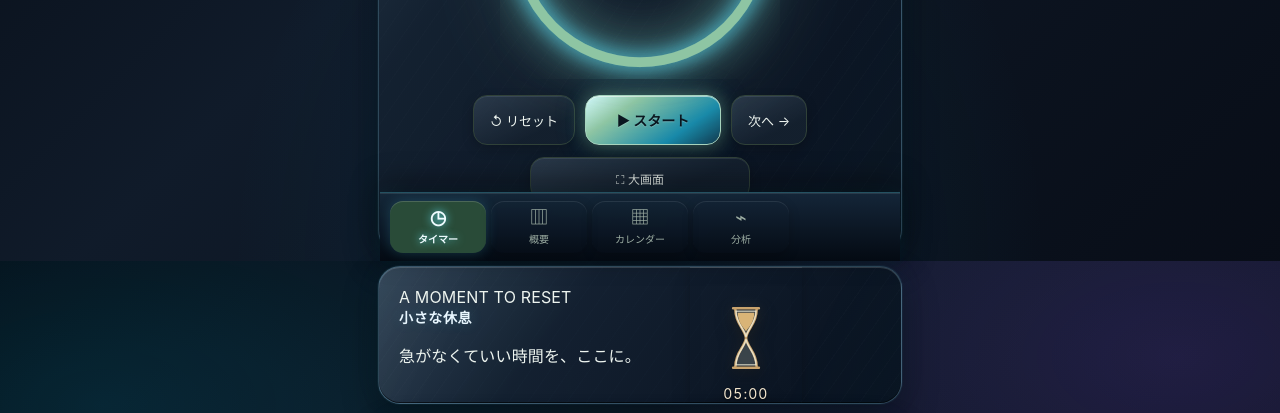
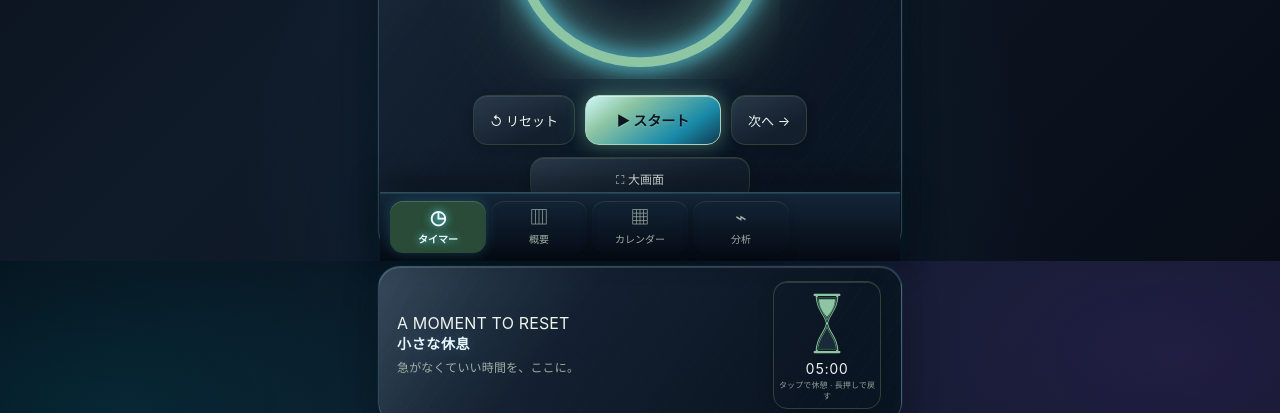
Before and after one commit to b6tcvz8dnw-cpu/Focus, a website built with Vite: page index.html in a window 1280 px wide. Shown: the part 539-952 px from the top of the page. Built offline with nearby package versions, Linux system fonts and the light colour scheme.

Commit message:
Add original-theme timer hourglass component styles

```diff
--- a/src/styles/app-components.css
+++ b/src/styles/app-components.css
@@ -114,3 +114,30 @@ details summary{min-height:26px;display:flex;align-items:center}
 
 /* Theme-tinted original Home Screen icon and continuous timer preference */
 .home-icon-preview{display:flex;align-items:center;gap:14px;margin-top:18px;padding:12px;border:1px solid var(--line);border-radius:16px;background:var(--surface-deep)}.home-icon-preview img{width:68px;height:68px;flex:0 0 68px;border-radius:16px;object-fit:cover}.home-icon-preview strong{display:block;font-size:12px;margin-bottom:4px}.home-icon-preview p{margin:0;font-size:11px;line-height:1.6}.auto-continue-setting{display:flex;align-items:center;gap:9px;margin:14px 0 6px;font-size:12px;color:var(--text)}.auto-continue-setting input{width:18px;height:18px;flex:0 0 18px;margin:0;accent-color:var(--accent)}.auto-continue-hint{margin:0 0 12px;font-size:11px}
+
+/* A compact timer-page home for the existing five-minute hourglass. */
+.timer-hourglass-panel{
+ display:flex;align-items:center;justify-content:space-between;gap:16px;
+ padding:14px 18px;min-height:142px;
+}
+.timer-hourglass-copy{min-width:0}
+.timer-hourglass-copy h2{margin:0 0 5px}
+.timer-hourglass-copy p{margin:0;color:var(--muted);font-size:12px;line-height:1.6}
+.timer-hourglass-stage{position:relative;display:grid;place-items:center;min-width:112px;min-height:128px}
+.timer-hourglass-control{
+ position:relative!important;inset:auto!important;right:auto!important;top:auto!important;
+ width:108px!important;height:128px!important;padding:7px 4px!important;gap:2px!important;
+ color:var(--text)!important;text-shadow:none!important;filter:none!important;
+ border:1px solid var(--line)!important;border-radius:14px!important;
+ background:linear-gradient(155deg,var(--panel),var(--surface))!important;
+ box-shadow:inset 0 1px rgba(255,255,255,.14),0 5px 16px rgba(0,0,0,.18)!important;
+}
+.timer-hourglass-control:before,.timer-hourglass-control:after{display:none!important}
+.timer-hourglass-control .hourglass-art{width:54px!important;height:78px!important;filter:none!important}
+.timer-hourglass-control .hourglass-frame{stroke:var(--accent);stroke-width:4}
+.timer-hourglass-control .hourglass-glass{fill:rgba(125,190,205,.12);stroke:var(--accent2)}
+.timer-hourglass-control .hourglass-sand-top,.timer-hourglass-control .hourglass-sand-bottom{fill:var(--accent)}
+.timer-hourglass-control .hourglass-stream{stroke:var(--accent)}
+.timer-hourglass-control .desk-hourglass-time{font-size:14px;color:var(--text);letter-spacing:.04em;text-shadow:none}
+.timer-hourglass-control .desk-hourglass-label{font-size:8px;color:var(--muted);white-space:normal;text-align:center;text-shadow:none}
+@media(max-width:390px){.timer-hourglass-panel{padding:12px}.timer-hourglass-stage{min-width:96px}.timer-hourglass-control{width:94px!important}}
```
